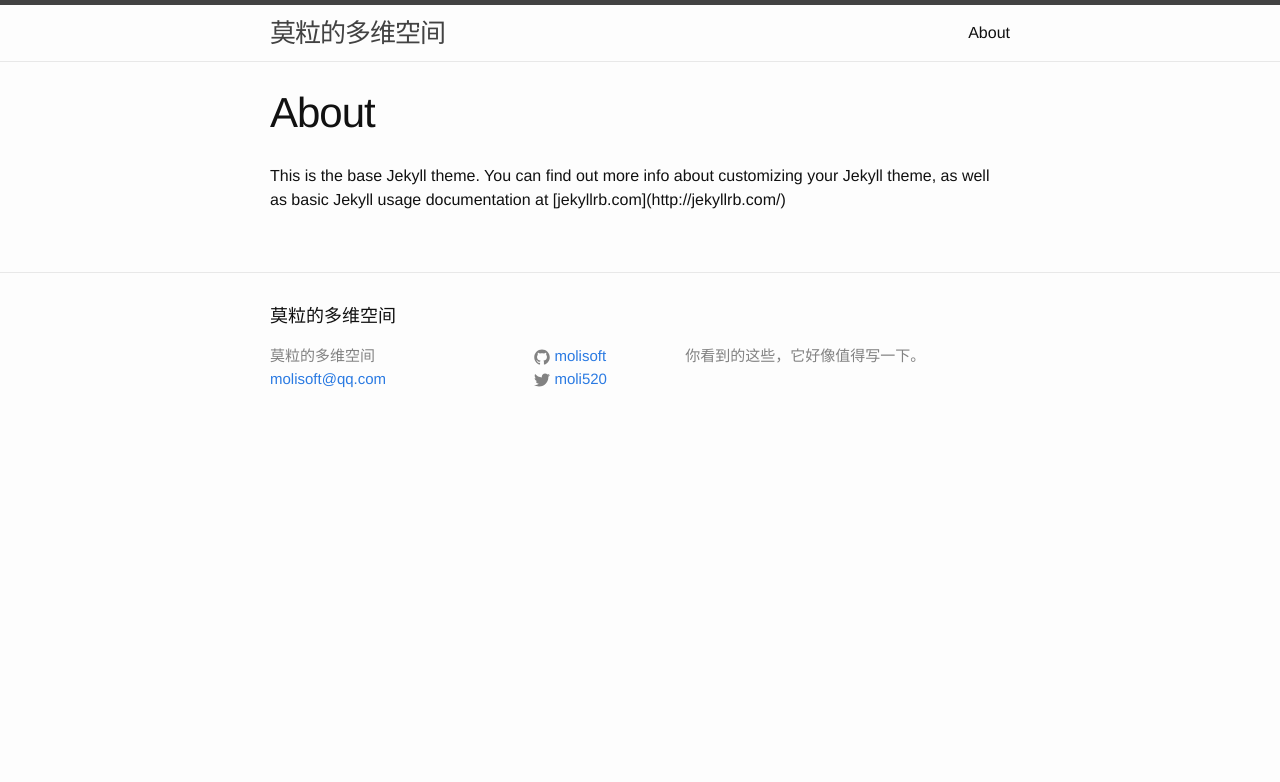
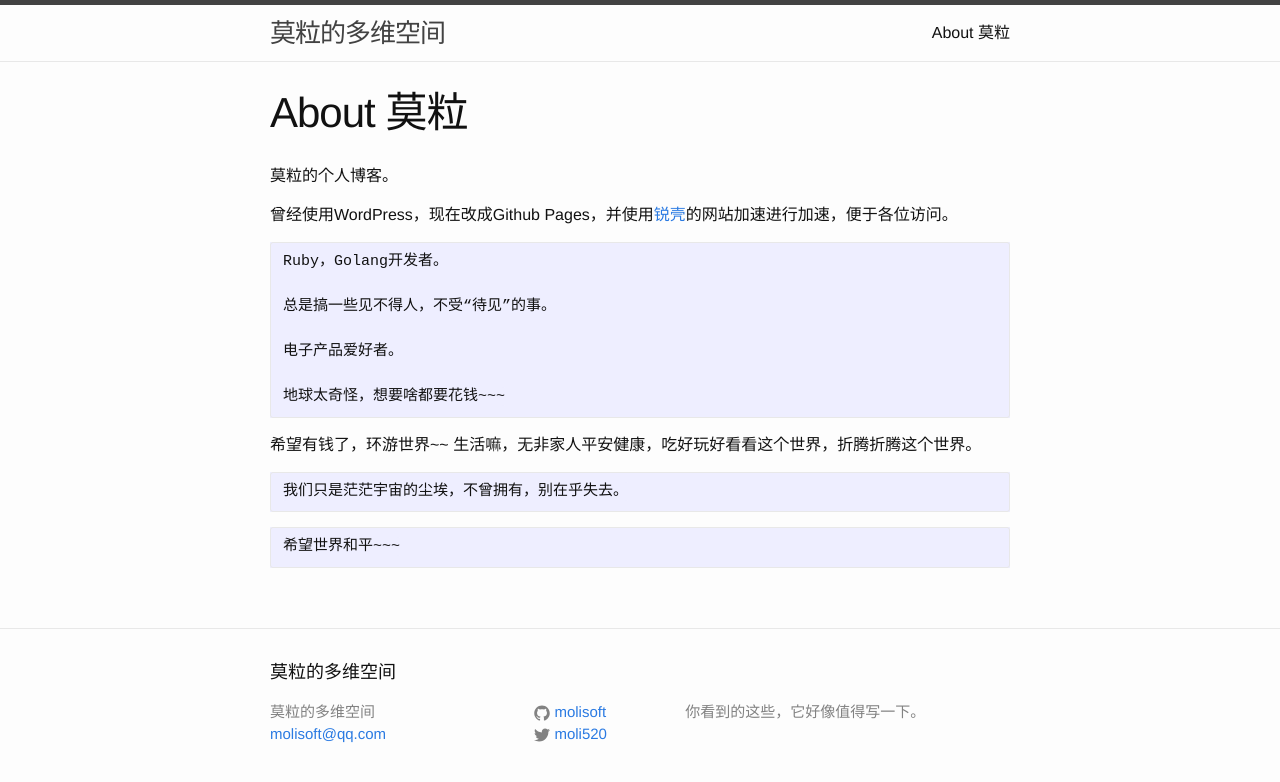
Before and after one commit to molizz/molizz, a Jekyll site: the page built from about.md, in a window 1280 px wide. Shown: the top 782 px of the page. Built offline with Jekyll 4.4.1, drawn with Linux system fonts in a browser that asks for light colours.

````diff
--- a/_config.yml
+++ b/_config.yml
@@ -35,3 +35,8 @@
 
 paginate: 20
 paginate_path: "posts/:num"
+
+disqus:
+  shortname: "huoxr-com"
+
+comments: true
--- a/about.html
+++ /dev/null
@@ -1,7 +0,0 @@
----
-layout: page
-title: About
-permalink: /about/
----
-
-This is the base Jekyll theme. You can find out more info about customizing your Jekyll theme, as well as basic Jekyll usage documentation at [jekyllrb.com](http://jekyllrb.com/)
--- /dev/null
+++ b/about.md
@@ -0,0 +1,32 @@
+---
+layout: page
+title: About 莫粒
+permalink: /about/
+---
+
+莫粒的个人博客。
+
+曾经使用WordPress，现在改成Github Pages，并使用[锐壳](https://www.rkecloud.com)的网站加速进行加速，便于各位访问。
+
+
+```
+Ruby，Golang开发者。
+
+总是搞一些见不得人，不受“待见”的事。
+
+电子产品爱好者。
+
+地球太奇怪，想要啥都要花钱~~~
+```
+
+
+希望有钱了，环游世界~~ 生活嘛，无非家人平安健康，吃好玩好看看这个世界，折腾折腾这个世界。
+
+
+```
+我们只是茫茫宇宙的尘埃，不曾拥有，别在乎失去。
+```
+
+```
+希望世界和平~~~
+```
````
